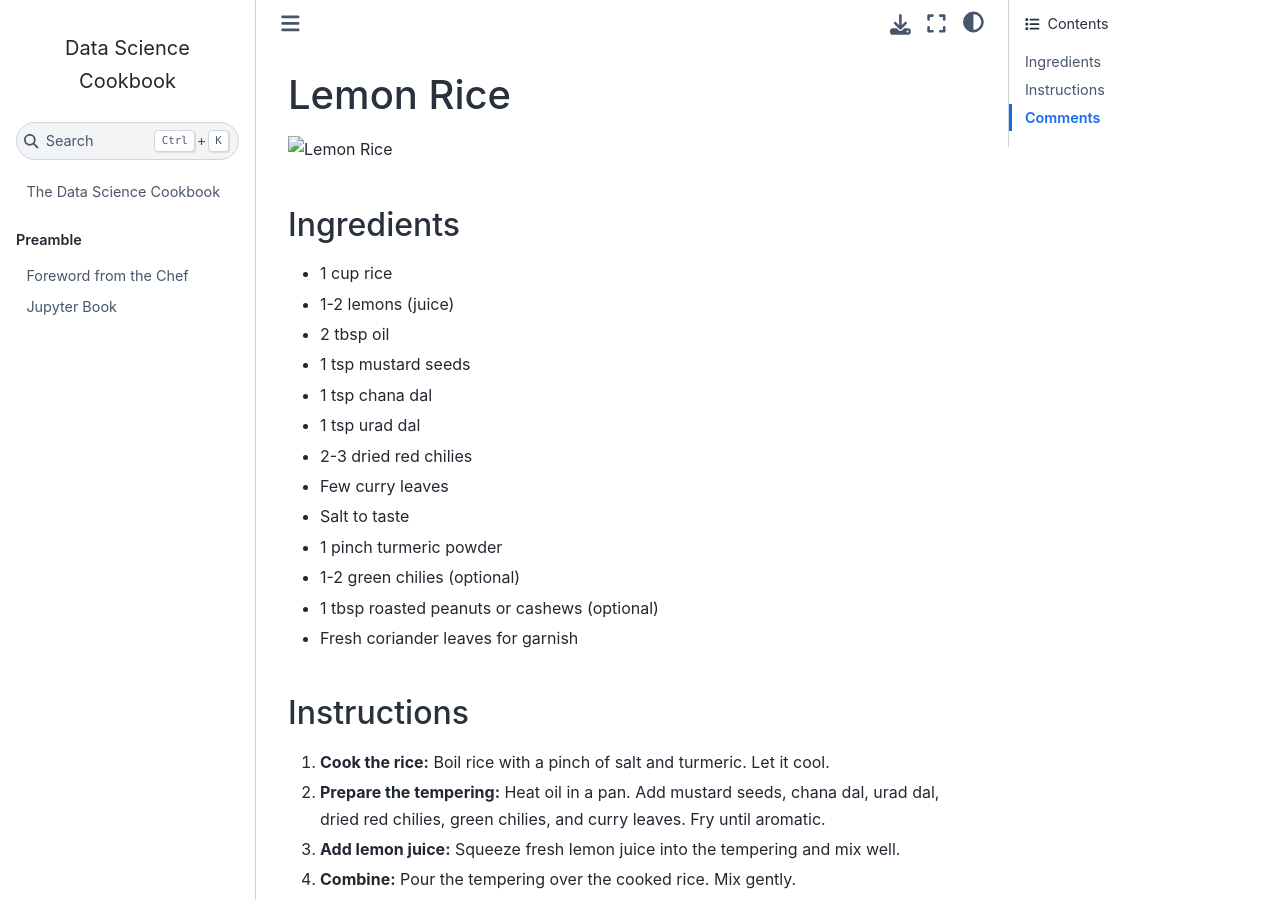
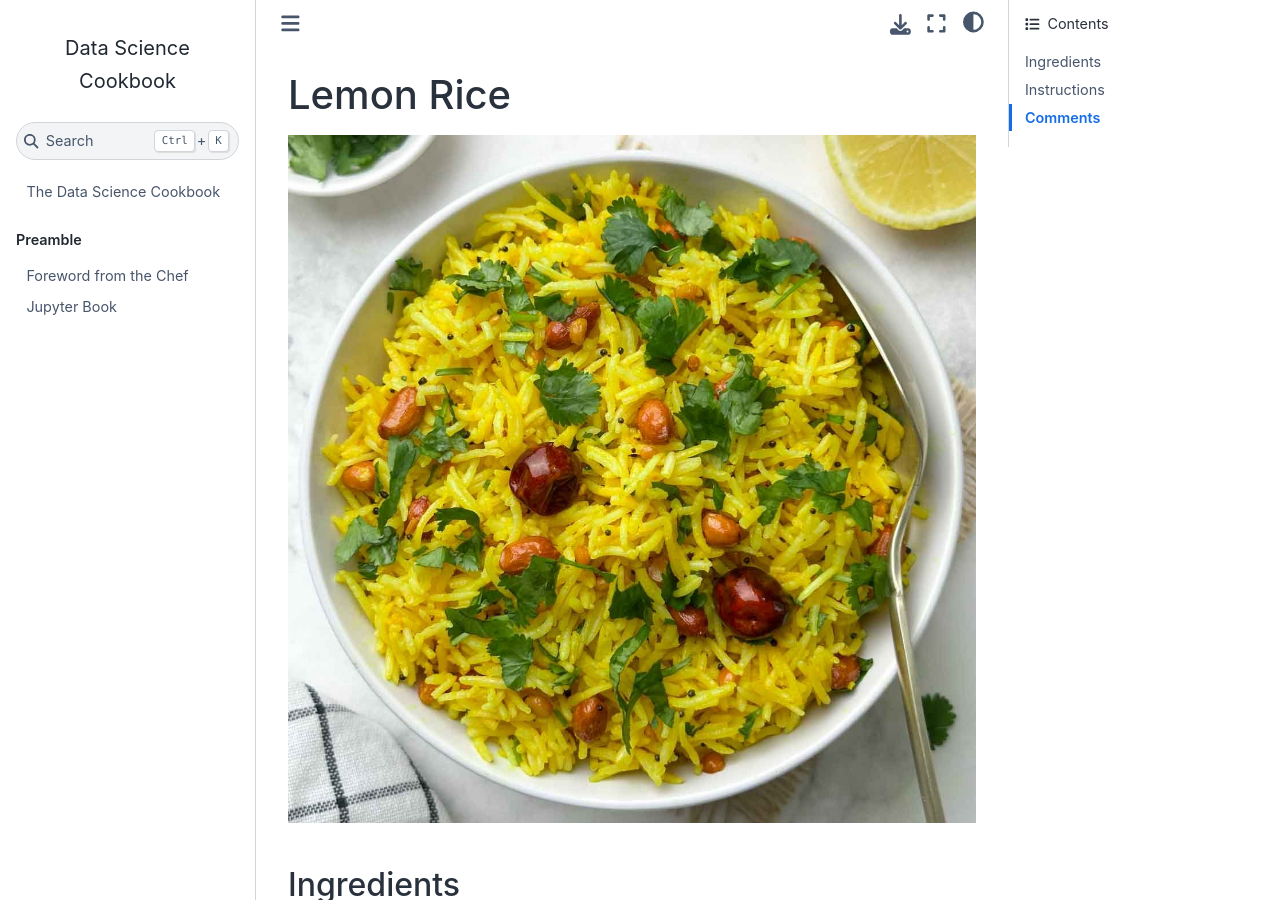
Before and after one commit to tillschwoerer/the-data-science-cookbook, a Jupyter Book: the page built from recipes/lemon-rice.md, in a window 1280 px wide and 900 px high. Built offline with Jupyter Book 1.0.4 settings and Sphinx 7.4.7 and the Sphinx Book theme 1.1.4, drawn with Linux system fonts in a browser that asks for light colours; pages that are not in the unit, such as notebooks, are missing from menus.

Commit message:
Update lemon-rice.md

```diff
--- a/recipes/lemon-rice.md
+++ b/recipes/lemon-rice.md
@@ -1,6 +1,6 @@
 # Lemon Rice
 
-![Lemon Rice](img/lemon-rice.jpg)
+![Lemon Rice](../img/lemon-rice.jpg)
 
 ## Ingredients
 - 1 cup rice
```
